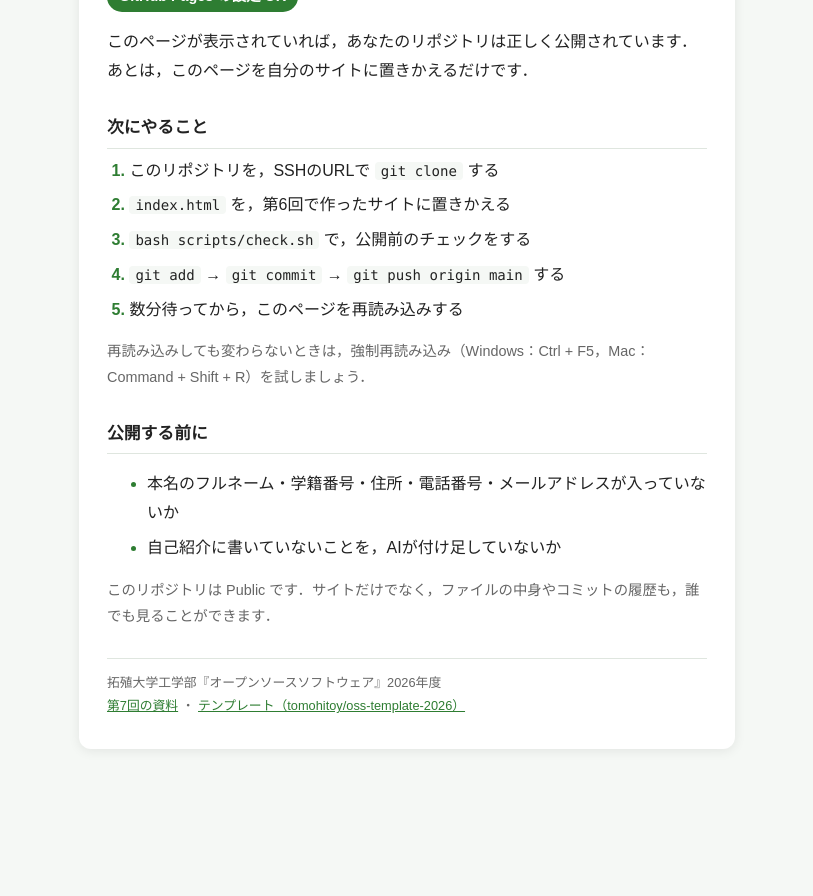
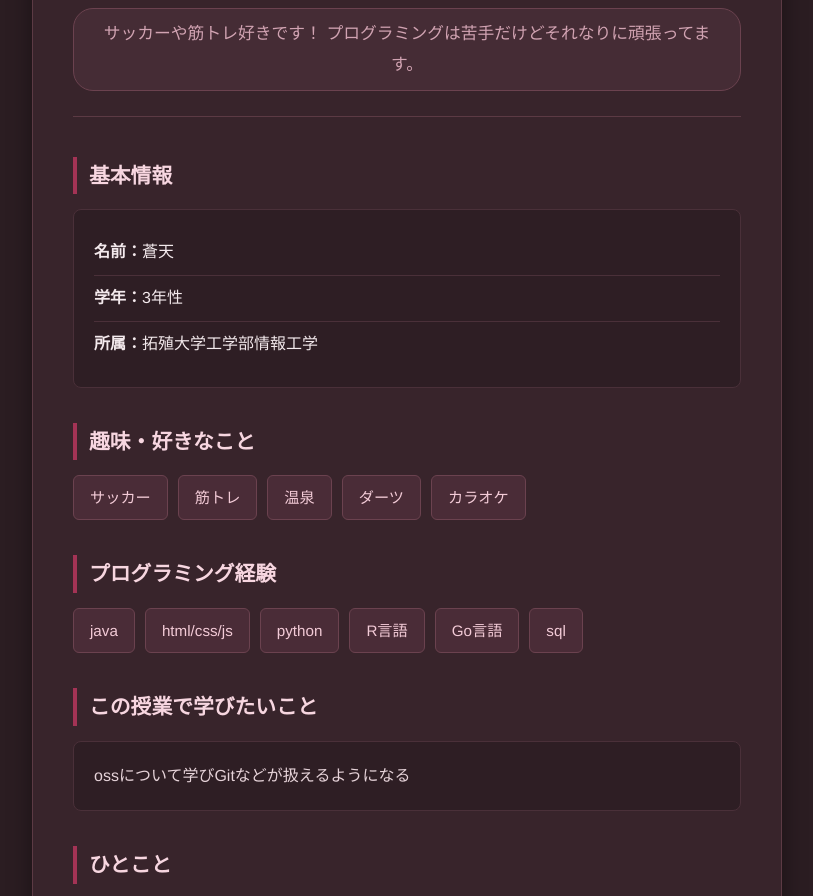
Before and after one commit to G484512024/G484512024.github.io, a plain HTML site: page index.html in a window 1280 px wide. Shown: the part 128-1024 px from the top of the page, without its empty margins (233-1046 px from the left). Before the commit the page ends 901 px from the top, so only its background shows below. Drawn offline with Linux system fonts and the light colour scheme.

Commit message:
feat: 第6回で作ったサイトを公開する

```diff
--- a/index.html
+++ b/index.html
@@ -1,162 +1,245 @@
 <!DOCTYPE html>
-<!-- oss-template-2026:placeholder （この目印で，scripts/check.sh が「準備中」のページかどうかを見分けます） -->
-<!--
-  テンプレートの「準備中」のページです．
-  このページが https://ユーザー名.github.io/ に表示されたら，GitHub Pages の設定は成功です．
-  第7回の実習4で，このファイルを第6回で作った index.html に置きかえます．
--->
 <html lang="ja">
 <head>
+  <!-- 文字コードをUTF-8に設定 -->
   <meta charset="UTF-8">
-  <meta name="viewport" content="width=device-width, initial-scale=1">
-  <title>準備中</title>
+  <!-- スマートフォンなどの画面幅に自動調整するレスポンシブ設定 -->
+  <meta name="viewport" content="width=device-width, initial-scale=1.0">
+  <title>ポートフォリオサイト</title>
   <style>
-    /* ===== 色の設定 ===== */
-    :root {
-      --main-color: #2e7d32;  /* メインの色（見出し・番号） */
-      --bg-color: #f5f8f5;    /* ページの背景の色 */
-      --card-color: #ffffff;  /* カードの背景の色 */
-      --text-color: #222222;  /* 文字の色 */
-      --sub-color: #666666;   /* 補足の文字の色 */
-      --line-color: #dfe6df;  /* 区切り線の色 */
+    /* ========================================
+       全体のリセットと基本設定
+       ======================================== */
+    * {
+      box-sizing: border-box;
+      margin: 0;
+      padding: 0;
     }
 
-    /* パソコンやスマートフォンがダークモードのときの色 */
-    @media (prefers-color-scheme: dark) {
-      :root {
-        --main-color: #81c784;
-        --bg-color: #121512;
-        --card-color: #1e231e;
-        --text-color: #e8ece8;
-        --sub-color: #a0a8a0;
-        --line-color: #2f362f;
-      }
+    body {
+      /* ワインレッドを基調とした大人な雰囲気を演出する背景とフォント設定 */
+      font-family: "Helvetica Neue", Arial, "Hiragino Kaku Gothic ProN", "Hiragino Sans", Meiryo, sans-serif;
+      background-color: #2b1d22;
+      color: #f3e9ec;
+      line-height: 1.8;
+      padding: 20px;
     }
 
-    /* ページ全体：カードを画面のまんなかに置く */
-    body {
-      margin: 0;
-      min-height: 100vh;
-      display: flex;
-      align-items: center;
-      justify-content: center;
-      padding: 24px 16px;
-      box-sizing: border-box;
-      font-family: "Hiragino Sans", "Yu Gothic", "Meiryo", sans-serif;
-      line-height: 1.8;
-      color: var(--text-color);
-      background: var(--bg-color);
+    /* ========================================
+       メインコンテナ（中央寄せ・カード風レイアウト）
+       ======================================== */
+    .container {
+      max-width: 750px;
+      margin: 0 auto;
+      background-color: #38242b;
+      padding: 40px;
+      border-radius: 12px;
+      box-shadow: 0 8px 24px rgba(0, 0, 0, 0.4);
+      border: 1px solid #5c3a44;
     }
 
-    /* まんなかのカード */
-    main {
-      width: 100%;
-      max-width: 600px;
-      padding: 32px 28px;
-      background: var(--card-color);
-      border-top: 6px solid var(--main-color);
-      border-radius: 12px;
-      box-shadow: 0 2px 12px rgba(0, 0, 0, 0.08);
+    /* ========================================
+       ヘッダーエリア（名前とキャッチコピー）
+       ======================================== */
+    header {
+      text-align: center;
+      margin-bottom: 40px;
+      padding-bottom: 25px;
+      border-bottom: 1px solid #5c3a44;
     }
 
-    h1 {
-      margin: 0 0 4px;
-      font-size: clamp(1.3rem, 6vw, 1.6rem);  /* スマートフォンでは少し小さくする */
-      line-height: 1.4;
-      color: var(--main-color);
+    header h1 {
+      font-size: 2.2rem;
+      color: #f7d6e0;
+      letter-spacing: 0.05em;
+      margin-bottom: 12px;
+    }
+
+    .catchphrase {
+      font-size: 1.05rem;
+      color: #d1a3b2;
+      background-color: #452c35;
+      display: inline-block;
+      padding: 10px 20px;
+      border-radius: 20px;
+      border: 1px solid #6b424f;
+    }
+
+    /* ========================================
+       セクション共通のスタイル
+       ======================================== */
+    section {
+      margin-bottom: 35px;
     }
 
     h2 {
-      margin: 28px 0 8px;
-      padding-bottom: 4px;
-      font-size: 1.05rem;
-      border-bottom: 1px solid var(--line-color);
+      font-size: 1.3rem;
+      color: #f7d6e0;
+      margin-bottom: 15px;
+      padding-left: 12px;
+      border-left: 4px solid #a33355;
     }
 
-    /* 「設定は成功」のバッジ */
-    .badge {
-      display: inline-block;
-      margin: 8px 0 0;
-      padding: 2px 12px;
-      font-size: 0.9rem;
-      font-weight: bold;
-      color: var(--card-color);
-      background: var(--main-color);
-      border-radius: 999px;
+    /* ========================================
+       基本情報リストのスタイル
+       ======================================== */
+    .info-list {
+      list-style: none;
+      background-color: #2e1e24;
+      padding: 20px;
+      border-radius: 8px;
+      border: 1px solid #4a3039;
     }
 
-    /* 「次にやること」の番号つきリスト */
-    ol {
-      margin: 0;
-      padding-left: 1.4em;
-    }
-    li {
-      margin-bottom: 6px;
-    }
-    li::marker {
-      font-weight: bold;
-      color: var(--main-color);
+    .info-list li {
+      padding: 8px 0;
+      border-bottom: 1px solid #4a3039;
+      font-size: 1rem;
     }
 
-    /* コマンドの見た目 */
-    code {
-      padding: 1px 6px;
-      font-family: "SFMono-Regular", Consolas, monospace;
-      font-size: 0.88em;
-      background: var(--bg-color);
-      border-radius: 4px;
-      white-space: nowrap;  /* コマンドの途中で折り返さない */
+    .info-list li:last-child {
+      border-bottom: none;
     }
 
-    /* 補足の小さな文字 */
-    .sub {
-      font-size: 0.9rem;
-      color: var(--sub-color);
+    /* ========================================
+       タグデザイン（趣味・プログラミング経験用）
+       ======================================== */
+    .tag-container {
+      display: flex;
+      flex-wrap: wrap;
+      gap: 10px;
     }
 
-    /* いちばん下の小さな文字 */
+    .tag {
+      background-color: #4a2c37;
+      color: #f3cbd7;
+      padding: 8px 16px;
+      border-radius: 6px;
+      font-size: 0.95rem;
+      border: 1px solid #6b424f;
+    }
+
+    /* ========================================
+       テキストボックス（学びたいこと・ひとこと用）
+       ======================================== */
+    .text-box {
+      background-color: #2e1e24;
+      padding: 20px;
+      border-radius: 8px;
+      border: 1px solid #4a3039;
+      font-size: 1rem;
+      color: #e6d3d9;
+    }
+
+    /* ========================================
+       フッターエリア
+       ======================================== */
     footer {
-      margin-top: 28px;
-      padding-top: 12px;
-      font-size: 0.8rem;
-      color: var(--sub-color);
-      border-top: 1px solid var(--line-color);
+      text-align: center;
+      margin-top: 40px;
+      padding-top: 20px;
+      border-top: 1px solid #5c3a44;
+      font-size: 0.85rem;
+      color: #a88892;
     }
-    a {
-      color: var(--main-color);
+
+    /* ========================================
+       スマートフォン向けのレスポンシブ調整
+       ======================================== */
+    @media (max-width: 600px) {
+      body {
+        padding: 10px;
+      }
+
+      .container {
+        padding: 20px 15px;
+      }
+
+      header h1 {
+        font-size: 1.7rem;
+      }
+
+      .catchphrase {
+        font-size: 0.95rem;
+        padding: 8px 14px;
+      }
+
+      h2 {
+        font-size: 1.15rem;
+      }
     }
   </style>
 </head>
 <body>
-  <main>
-    <h1>このサイトは準備中です</h1>
-    <p class="badge">GitHub Pages の設定 OK</p>
-    <p>このページが表示されていれば，あなたのリポジトリは正しく公開されています．
-      あとは，このページを自分のサイトに置きかえるだけです．</p>
 
-    <h2>次にやること</h2>
-    <ol>
-      <li>このリポジトリを，SSHのURLで <code>git clone</code> する</li>
-      <li><code>index.html</code> を，第6回で作ったサイトに置きかえる</li>
-      <li><code>bash scripts/check.sh</code> で，公開前のチェックをする</li>
-      <li><code>git add</code> → <code>git commit</code> → <code>git push origin main</code> する</li>
-      <li>数分待ってから，このページを再読み込みする</li>
-    </ol>
-    <p class="sub">再読み込みしても変わらないときは，強制再読み込み（Windows：Ctrl + F5，Mac：Command + Shift + R）を試しましょう．</p>
+  <!-- ページ全体のラッパー要素 -->
+  <div class="container">
 
-    <h2>公開する前に</h2>
-    <ul>
-      <li>本名のフルネーム・学籍番号・住所・電話番号・メールアドレスが入っていないか</li>
-      <li>自己紹介に書いていないことを，AIが付け足していないか</li>
-    </ul>
-    <p class="sub">このリポジトリは Public です．サイトだけでなく，ファイルの中身やコミットの履歴も，誰でも見ることができます．</p>
+    <!-- ヘッダー：名前とキャッチコピーを表示 -->
+    <header>
+      <h1>蒼天</h1>
+      <p class="catchphrase">サッカーや筋トレ好きです！ プログラミングは苦手だけどそれなりに頑張ってます。</p>
+    </header>
 
+    <main>
+      <!-- 基本情報セクション -->
+      <section>
+        <h2>基本情報</h2>
+        <ul class="info-list">
+          <li><strong>名前：</strong>蒼天</li>
+          <li><strong>学年：</strong>3年性</li>
+          <li><strong>所属：</strong>拓殖大学工学部情報工学</li>
+        </ul>
+      </section>
+
+      <!-- 趣味・好きなことセクション -->
+      <section>
+        <h2>趣味・好きなこと</h2>
+        <div class="tag-container">
+          <span class="tag">サッカー</span>
+          <span class="tag">筋トレ</span>
+          <span class="tag">温泉</span>
+          <span class="tag">ダーツ</span>
+          <span class="tag">カラオケ</span>
+        </div>
+      </section>
+
+      <!-- プログラミング経験セクション -->
+      <section>
+        <h2>プログラミング経験</h2>
+        <div class="tag-container">
+          <span class="tag">java</span>
+          <span class="tag">html/css/js</span>
+          <span class="tag">python</span>
+          <span class="tag">R言語</span>
+          <span class="tag">Go言語</span>
+          <span class="tag">sql</span>
+        </div>
+      </section>
+
+      <!-- この授業で学びたいことセクション -->
+      <section>
+        <h2>この授業で学びたいこと</h2>
+        <div class="text-box">
+          <p>ossについて学びGitなどが扱えるようになる</p>
+        </div>
+      </section>
+
+      <!-- ひとことセクション -->
+      <section>
+        <h2>ひとこと</h2>
+        <div class="text-box">
+          <p>まだまだプログラミングは雑魚だけどこれからも頑張って精進していきます。<br>あと可愛い年下彼女欲しい</p>
+        </div>
+      </section>
+    </main>
+
+    <!-- フッター：コピーライト -->
     <footer>
-      拓殖大学工学部『オープンソースソフトウェア』2026年度<br>
-      <a href="https://github.com/tomohitoy/oss-practice-2026/blob/main-07/chap07/README.md">第7回の資料</a>
-      ・
-      <a href="https://github.com/tomohitoy/oss-template-2026">テンプレート（tomohitoy/oss-template-2026）</a>
+      <p>&copy; 2026 蒼天</p>
     </footer>
-  </main>
+
+  </div>
+
 </body>
 </html>
```
